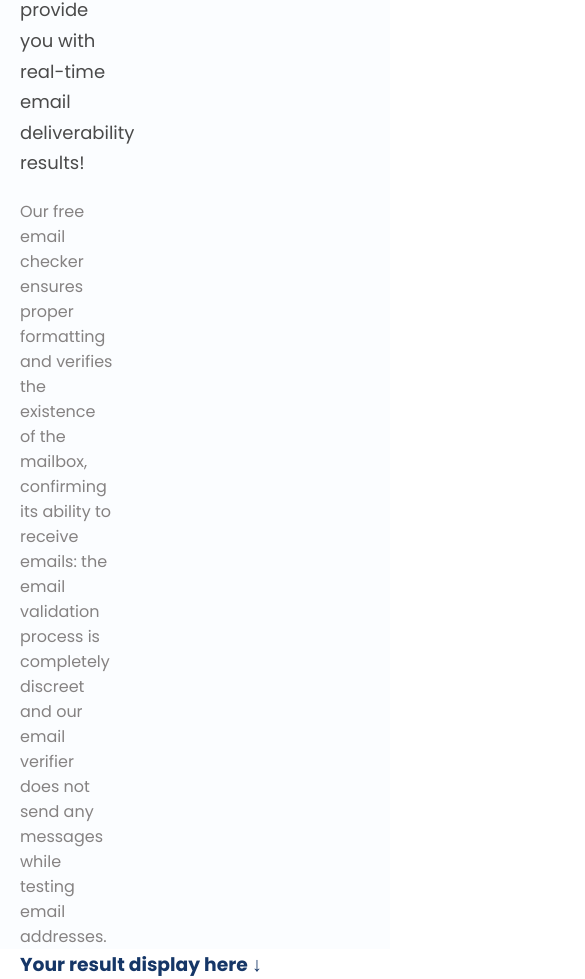
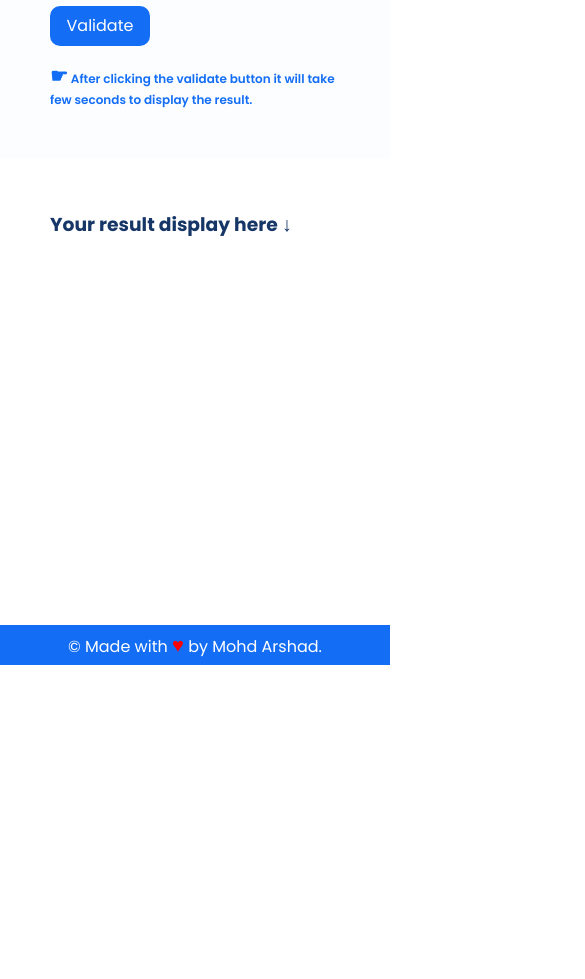
Before and after one commit to MohdArshad12575/Email-Validator-Project, a plain HTML site: page index.html in a window 390 px wide. Shown: the part 957-1936 px from the top of the page, 585 px wide, since content can reach past the window. After the commit the page ends 1622 px from the top, so only its background shows below. Drawn offline with Linux system fonts and the light colour scheme.

Commit message:
Project Done

```diff
--- a/app.js
+++ b/app.js
@@ -15,13 +15,14 @@ async function getData() {
   let email = inp.value;
   let data = await fetch(url + email);
   let finaldata = await data.json();
+
   img.src = "";
 
   let resultcont = document.querySelector(".results");
   resultcont.innerHTML = "";
+
   for (key of Object.keys(finaldata)) {
     if (finaldata[key] !== "" && finaldata[key] !== " ") {
-      // Check if value is not empty or whitespace
       let paragraph = document.createElement("p");
       paragraph.textContent = `${key} : ${finaldata[key]}`;
       resultcont.appendChild(paragraph);
--- a/index.html
+++ b/index.html
@@ -74,6 +74,11 @@
         </div>
       </div>
     </main>
+    <div class="footer">
+      <footer class="footer-sec">
+        <p><span id="copyright">	&#169</span> Made with <span id="heart-symbol">&#9829</span> by Mohd Arshad.</p>
+      </footer>
+    </div>
     <script src="app.js"></script>
   </body>
 </html>
--- a/style.css
+++ b/style.css
@@ -4,6 +4,9 @@
   padding: 0;
   box-sizing: border-box;
   font-family: "Poppins", sans-serif;
+}
+body {
+  position: relative;
 }
 
 .navbar {
@@ -155,11 +158,74 @@ form {
   font-size: 20px;
 }
 .result-sec {
-  margin-left: 20px;
+  padding-left: 20px;
+  min-height: 60vh;
+  padding-bottom: 50px;
 }
+
 .result-sec h3 {
   color: #153667;
+  margin-bottom: 30px;
 }
 #down-arrow {
   font-size: 20px;
 }
+
+.footer-sec {
+  display: flex;
+  justify-content: center;
+  align-items: center;
+  background-color: #146ef5;
+  color: white;
+  margin-top: 20px;
+  width: 100%;
+  height: 40px;
+  position: absolute;
+  bottom: 0;
+}
+
+#heart-symbol {
+  color: red;
+  font-size: 20px;
+}
+@media (max-width: 900px) {
+  .nav-item-list {
+    gap: 30px;
+  }
+  .nav-item-list li a {
+    font-size: 15px;
+  }
+  .nav-logo {
+    width: 150px;
+  }
+  .login-sec {
+    gap: 15px;
+  }
+  .login-sec a {
+    font-size: 15px;
+  }
+  .login-sec a i {
+    font-size: 16px;
+  }
+}
+
+@media (max-width: 760px) {
+  .container {
+    display: block;
+  }
+  .left-section {
+    width: 100vw;
+    padding-top: 50px;
+    padding-right: 50px;
+    padding-left: 50px;
+  }
+  .right-section {
+    width: 100vw;
+    padding-top: 50px;
+    padding-right: 50px;
+    padding-left: 50px;
+  }
+  .result-sec {
+    padding: 50px;
+  }
+}
```
Also changed, not shown: 1 other file.
